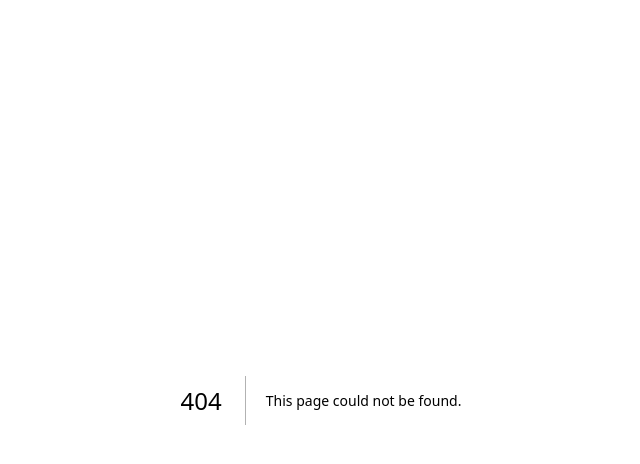
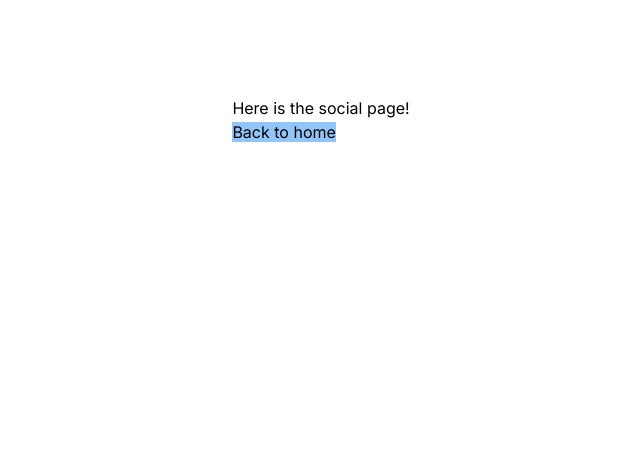
Before and after one commit to thejackluo/ophelus, a Next.js app: page /social in a window 1280 px wide. Before the commit this address had no page. Shown: the top 464 px of the page, without its empty margins (319-959 px from the left). Built offline with nearby package versions, Linux system fonts and the light colour scheme.

Commit message:
frontend: update social layout

```diff
--- /dev/null
+++ b/app/social/page.tsx
@@ -0,0 +1,14 @@
+import Link from "next/link";
+
+export default function Page() {
+  return (
+    <main className="flex min-h-screen flex-col items-center justify-between p-24">
+      <div>
+        <h1>Here is the social page!</h1>
+        <Link className="bg-blue-300" href={"../"}>
+          Back to home
+        </Link>
+      </div>
+    </main>
+  );
+}
```
